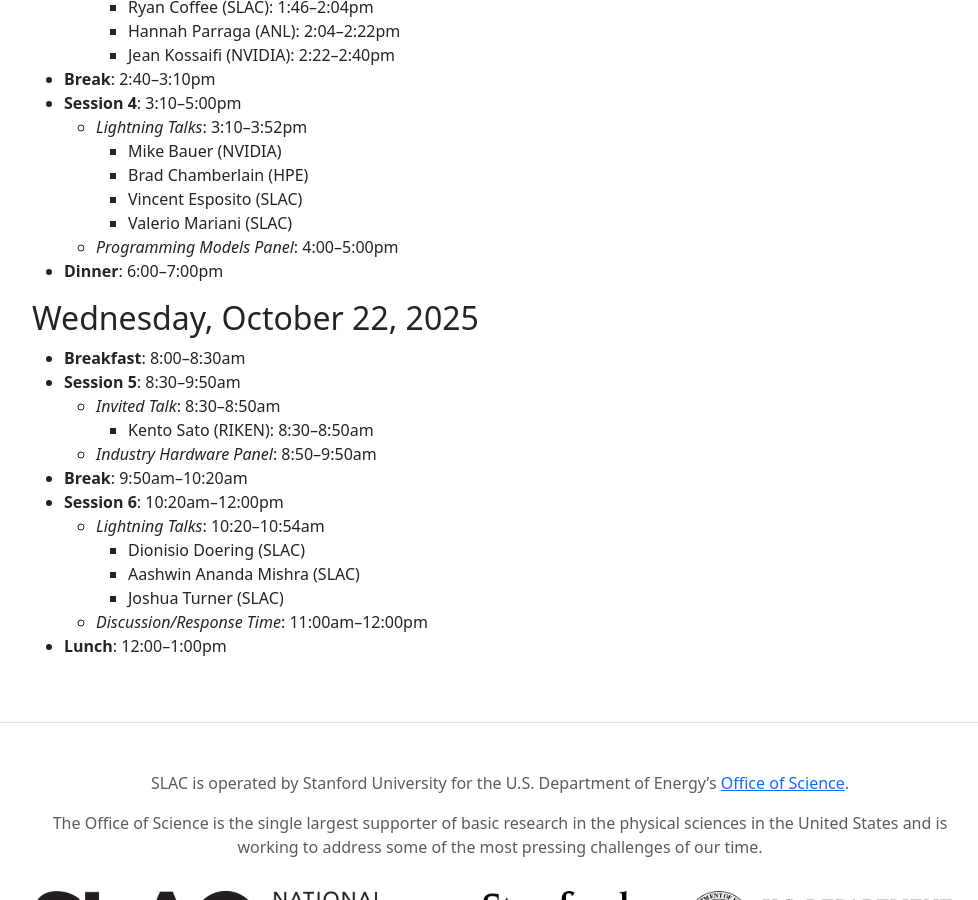
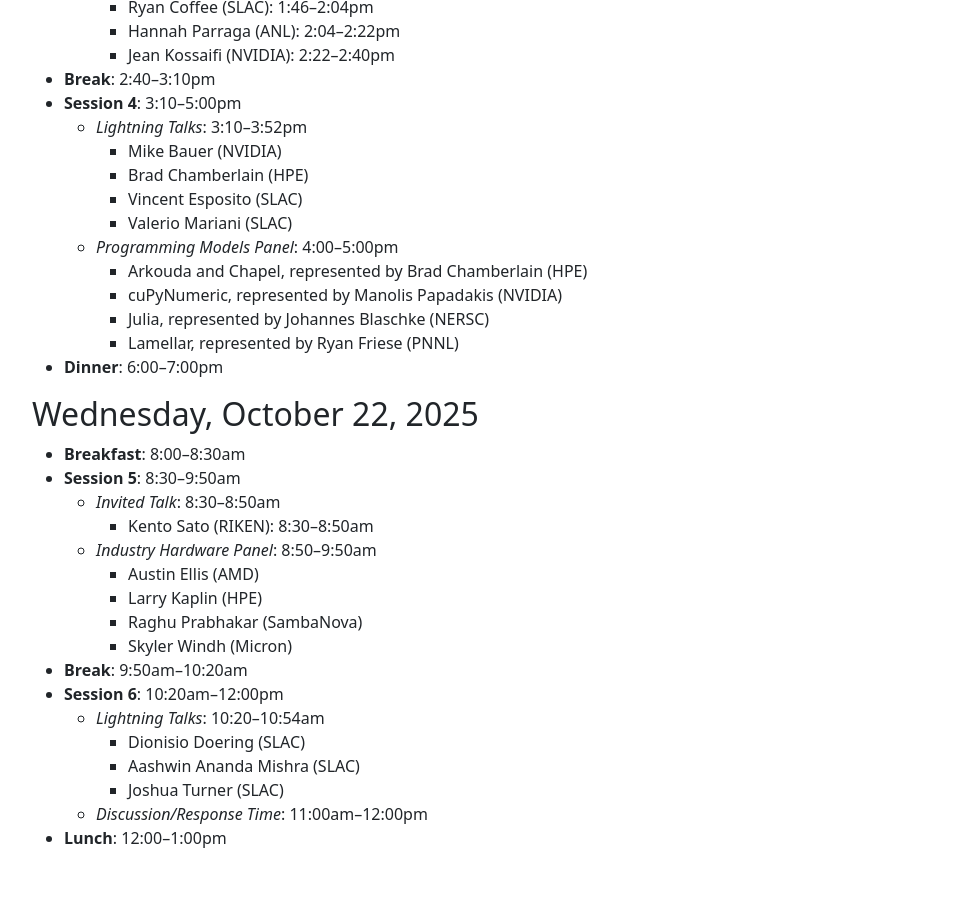
Before and after one commit to lssda/lssda.github.io, a Jekyll site: the page built from agenda.md, in a window 1280 px wide and 900 px high, scrolled down 762 px. Shown: the whole window, without its empty margins (140-1118 px from the left). Built offline with Jekyll 4.4.1, drawn with Linux system fonts in a browser that asks for light colours.

Commit message:
Add panelists.

```diff
--- a/agenda.md
+++ b/agenda.md
@@ -40,6 +40,10 @@ The workshop will be held in the Redwood conference room (A/B/C/D), located in b
           * Vincent Esposito (SLAC)
           * Valerio Mariani (SLAC)
       * *Programming Models Panel*: 4:00--5:00pm
+          * Arkouda and Chapel, represented by Brad Chamberlain (HPE)
+          * cuPyNumeric, represented by Manolis Papadakis (NVIDIA)
+          * Julia, represented by Johannes Blaschke (NERSC)
+          * Lamellar, represented by Ryan Friese (PNNL)
   * **Dinner**: 6:00--7:00pm
 
 ## Wednesday, October 22, 2025
@@ -49,6 +53,10 @@ The workshop will be held in the Redwood conference room (A/B/C/D), located in b
       * *Invited Talk*: 8:30--8:50am
           * Kento Sato (RIKEN): 8:30--8:50am
       * *Industry Hardware Panel*: 8:50--9:50am
+        * Austin Ellis (AMD)
+        * Larry Kaplin (HPE)
+        * Raghu Prabhakar (SambaNova)
+        * Skyler Windh (Micron)
   * **Break**: 9:50am--10:20am
   * **Session 6**: 10:20am--12:00pm
       * *Lightning Talks*: 10:20--10:54am
```
